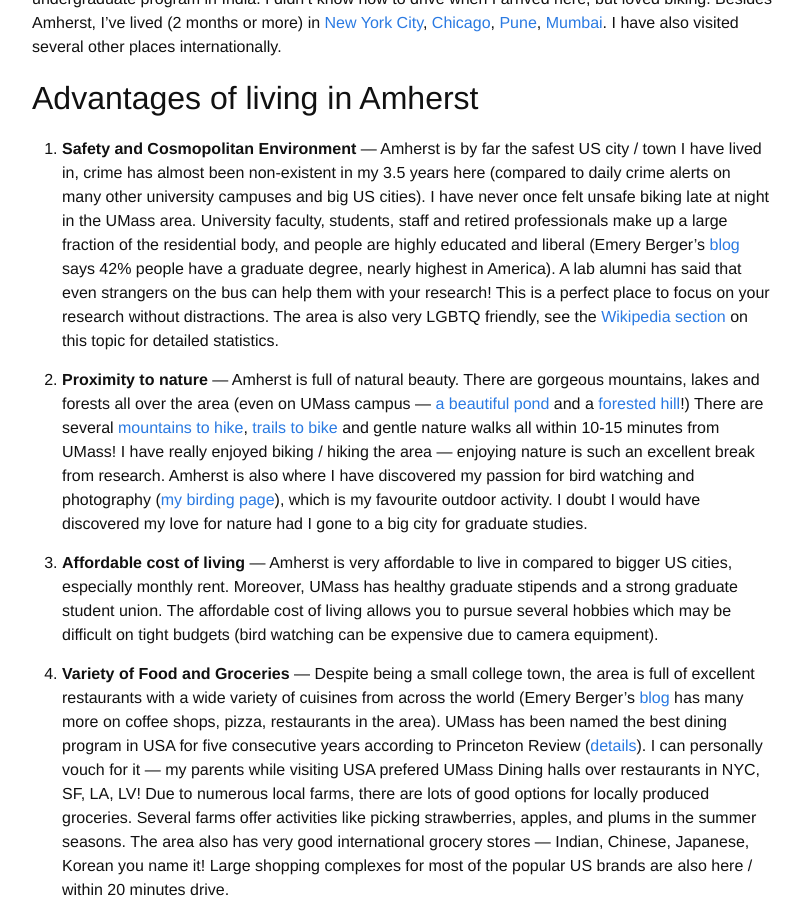
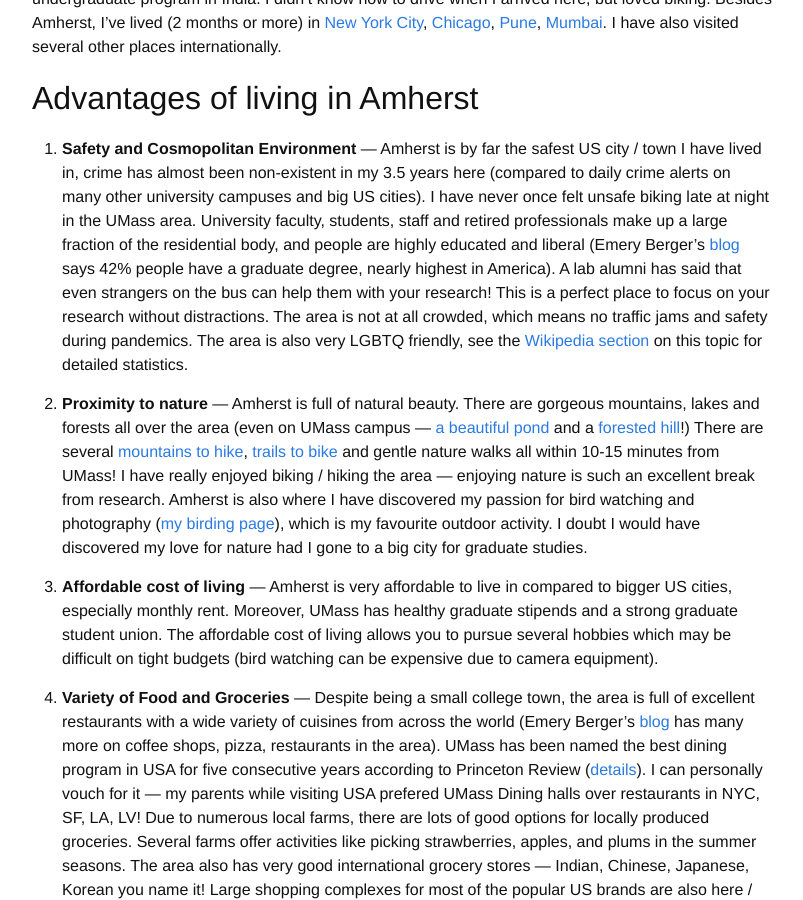
Before and after one commit to martiansideofthemoon/martiansideofthemoon.github.io, a Jekyll site: the page built from _posts/2022-03-28-why-umass-amherst.md, in a window 1280 px wide and 900 px high, scrolled down 468 px. Shown: the whole window, without its empty margins (238-1041 px from the left). Built offline with Jekyll 4.4.1, drawn with Linux system fonts in a browser that asks for light colours; comment, search, counter and statistics services are not loaded.

Commit message:
Update 2022-03-28-why-umass-amherst.md

```diff
--- a/_posts/2022-03-28-why-umass-amherst.md
+++ b/_posts/2022-03-28-why-umass-amherst.md
@@ -14,7 +14,7 @@ It's been nearly three and a half years since I started my PhD at UMass Amherst.
 
 ## Advantages of living in Amherst
 
-1. **Safety and Cosmopolitan Environment** --- Amherst is by far the safest US city / town I have lived in, crime has almost been non-existent in my 3.5 years here (compared to daily crime alerts on many other university campuses and big US cities). I have never once felt unsafe biking late at night in the UMass area. University faculty, students, staff and retired professionals make up a large fraction of the residential body, and people are highly educated and liberal (Emery Berger's [blog](https://emeryberger.com/why-umass-rocks) says 42% people have a graduate degree, nearly highest in America). A lab alumni has said that even strangers on the bus can help them with your research! This is a perfect place to focus on your research without distractions. The area is also very LGBTQ friendly, see the [Wikipedia section](https://en.wikipedia.org/wiki/Pioneer_Valley#Large_LGBT_population) on this topic for detailed statistics.
+1. **Safety and Cosmopolitan Environment** --- Amherst is by far the safest US city / town I have lived in, crime has almost been non-existent in my 3.5 years here (compared to daily crime alerts on many other university campuses and big US cities). I have never once felt unsafe biking late at night in the UMass area. University faculty, students, staff and retired professionals make up a large fraction of the residential body, and people are highly educated and liberal (Emery Berger's [blog](https://emeryberger.com/why-umass-rocks) says 42% people have a graduate degree, nearly highest in America). A lab alumni has said that even strangers on the bus can help them with your research! This is a perfect place to focus on your research without distractions. The area is not at all crowded, which means no traffic jams and safety during pandemics. The area is also very LGBTQ friendly, see the [Wikipedia section](https://en.wikipedia.org/wiki/Pioneer_Valley#Large_LGBT_population) on this topic for detailed statistics.
 
 2. **Proximity to nature** --- Amherst is full of natural beauty. There are gorgeous mountains, lakes and forests all over the area (even on UMass campus --- [a beautiful pond](https://en.wikipedia.org/wiki/Campus_Pond_(Amherst,_Massachusetts)) and a [forested hill](https://www.trailforks.com/region/orchard-hill--umass-trails/)!) There are several [mountains to hike](https://www.alltrails.com/us/massachusetts/amherst), [trails to bike](https://fntrails.org/trail-information/trail-maps/) and gentle nature walks all within 10-15 minutes from UMass! I have really enjoyed biking / hiking the area --- enjoying nature is such an excellent break from research. Amherst is also where I have discovered my passion for bird watching and photography ([my birding page](https://martiansideofthemoon.github.io/birding)), which is my favourite outdoor activity. I doubt I would have discovered my love for nature had I gone to a big city for graduate studies.
 
```
